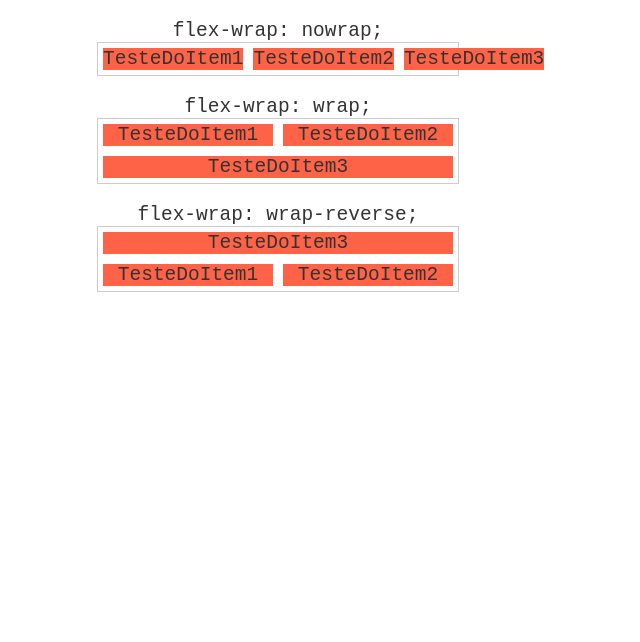
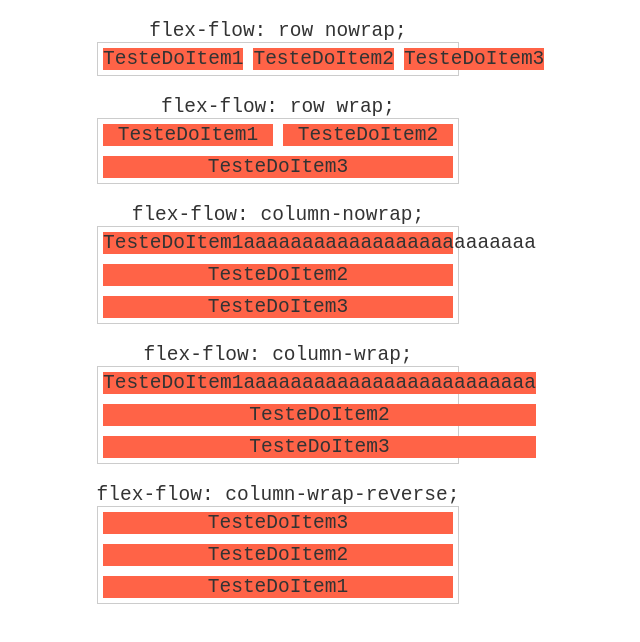
Before and after one commit to FabianoBS/FlexContainerDisplay, a plain HTML site: page index.html in a window 1280 px wide. Shown: the whole page, without its empty margins (362-1002 px from the left). Drawn offline with Linux system fonts and the light colour scheme.

Commit message:
flex-flow

```diff
--- a/index.html
+++ b/index.html
@@ -9,22 +9,36 @@
 </head>
 <body>
 
-    <h1>flex-wrap: nowrap;</h1>
-    <section class="container nowrap">
+    <h1>flex-flow: row nowrap;</h1>
+    <section class="container row-nowrap">
         <div class="item">TesteDoItem1</div>
         <div class="item">TesteDoItem2</div>
         <div class="item">TesteDoItem3</div>
     </section>
 
-    <h1>flex-wrap: wrap;</h1>
-    <section class="container wrap">
+    <h1>flex-flow: row wrap;</h1>
+    <section class="container row-wrap">
         <div class="item">TesteDoItem1</div>
         <div class="item">TesteDoItem2</div>
         <div class="item">TesteDoItem3</div>
     </section>
 
-    <h1>flex-wrap: wrap-reverse;</h1>
-    <section class="container wrap-reverse">
+    <h1>flex-flow: column-nowrap;</h1>
+    <section class="container column-nowrap">
+        <div class="item">TesteDoItem1aaaaaaaaaaaaaaaaaaaaaaaaa</div>
+        <div class="item">TesteDoItem2</div>
+        <div class="item">TesteDoItem3</div>
+    </section>
+
+    <h1>flex-flow: column-wrap;</h1>
+    <section class="container column-wrap">
+        <div class="item">TesteDoItem1aaaaaaaaaaaaaaaaaaaaaaaaa</div>
+        <div class="item">TesteDoItem2</div>
+        <div class="item">TesteDoItem3</div>
+    </section>
+
+     <h1>flex-flow: column-wrap-reverse;</h1>
+    <section class="container column-wrap-reverse">
         <div class="item">TesteDoItem1</div>
         <div class="item">TesteDoItem2</div>
         <div class="item">TesteDoItem3</div>
--- a/style.css
+++ b/style.css
@@ -1,17 +1,32 @@
-/* Nowrap Item */
+/* Row-nowrap Item */
 
-.nowrap {
-    flex-wrap: nowrap;
+.row-nowrap {
+    flex-flow: row nowrap;
 }
 
-/* Wrap Item */
+/* Row-wrap Item */
 
-.wrap {
-    flex-wrap: wrap;
+.row-wrap {
+    flex-flow: row wrap;
 }
 
-.wrap-reverse {
-    flex-wrap: wrap-reverse;
+/* Column-nowrap Item */
+
+.column-nowrap {
+    flex-flow: column nowrap;
+}
+
+/* Column-wrap Item */
+
+.column-wrap {
+    flex-flow: column wrap;
+}
+
+/* Row-nowrap Item */
+
+.column-wrap-reverse {
+
+    flex-flow: column-reverse;
 }
 
 /* Container */
```
